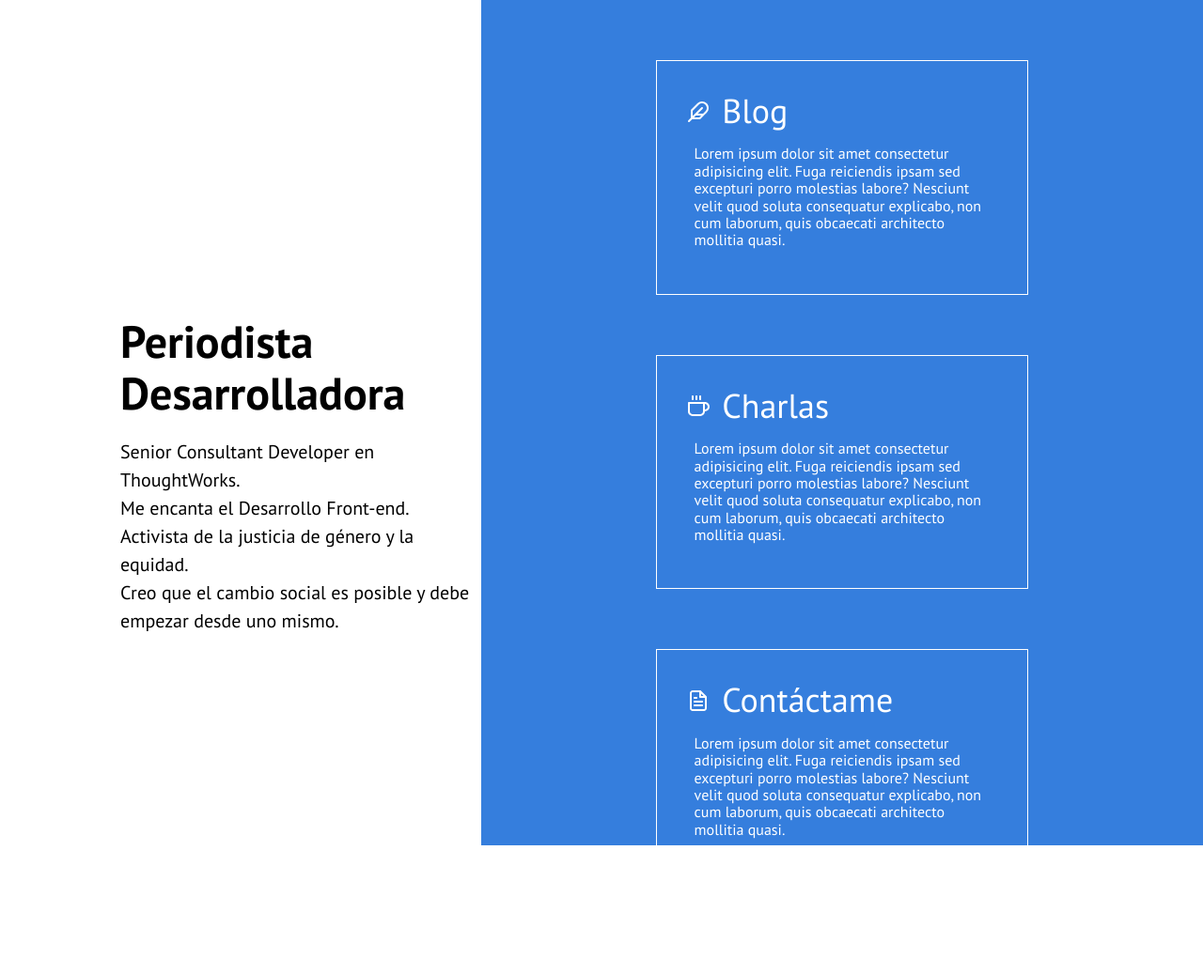
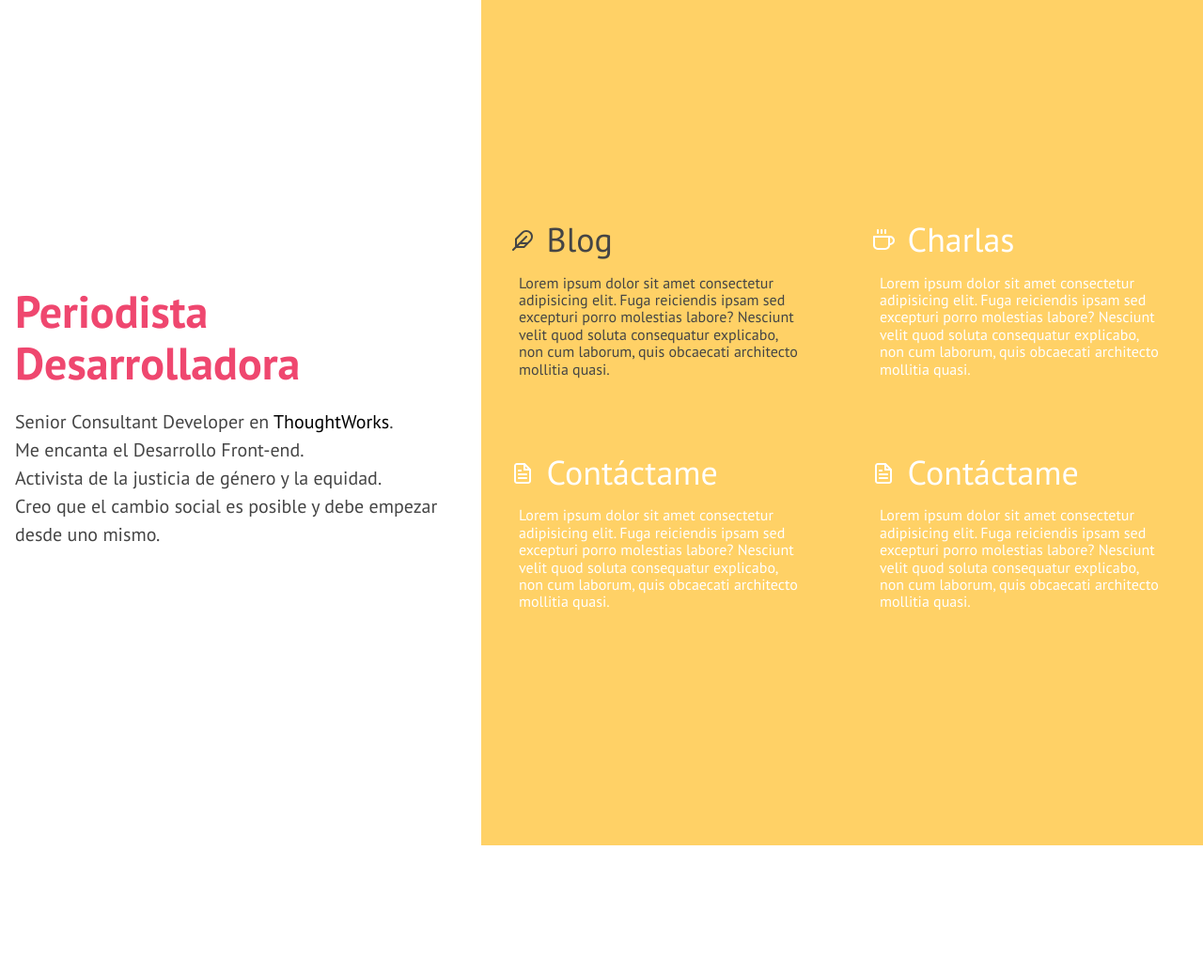
Before and after one commit to carlast22/carlast22.github.io, a Jekyll site: the page built from index.html, in a window 1280 px wide. Shown: the whole page at 94% size. Built offline with Jekyll 4.4.1, drawn with Linux system fonts in a browser that asks for light colours; after the commit the page ends 900 px from its top, so only the background shows below that.

Commit message:
Adds responsive for home

```diff
--- a/_config.yml
+++ b/_config.yml
@@ -12,6 +12,8 @@
 paginate_path:       /blog/page:num/
 gems:
   - jekyll-paginate
+sass:
+  style:             compact
 
 # About/contact
 author:
--- a/_includes/footer.html
+++ b/_includes/footer.html
@@ -1,4 +1,4 @@
-<footer class="w-100 bg-black pv3 ph3 tc">
+<footer class="w-100 theme-bg-yellow pv3 ph3 tc">
   <a
     class="link dim gray dib br-100 mr5 pa2 bg-near-white"
     href="{{ site.author.github }}"
--- a/_layouts/post.html
+++ b/_layouts/post.html
@@ -6,7 +6,7 @@
   {% include navigation.html %}
   <h1 class="pv0 mv4 f-subheadline">{{ page.title }}</h1>
   <span class="f5 i">{{ page.date | date_to_string }}</span>
-  <section class="flex flex-column pv4 f4 lh-copy">{{ content }}</section>
+  <section class="post-content flex flex-column pv4 f4 lh-copy">{{ content }}</section>
 
   <div class="bt b--black-70">
     <h2>Entradas relacionadas</h2>
@@ -14,7 +14,7 @@
       {% for post in site.related_posts limit:3 %}
       <li>
         <h3>
-          <a href="{{ site.baseurl }}{{ post.url }}">
+          <a class="theme-blue no-underline" href="{{ site.baseurl }}{{ post.url }}">
             {{ post.title }}
             <small>{{ post.date | date_to_string }}</small>
           </a>
--- /dev/null
+++ b/_sass/_theme.scss
@@ -0,0 +1,57 @@
+$paradise-pink: #ef476fff;
+$orange-yellow-crayola: #ffd166ff;
+$caribbean-green: #06d6a0ff;
+$blue-ncs: #118ab2ff;
+$midnight-green-eagle-green: #073b4cff;
+$gray: #454545;
+
+.theme-pink {
+  color: $paradise-pink;
+}
+.theme-yellow {
+  color: $orange-yellow-crayola;
+}
+.theme-light-green {
+  color: $caribbean-green;
+}
+.theme-blue {
+  color: $blue-ncs;
+}
+.theme-dark-green {
+  color: $midnight-green-eagle-green;
+}
+.theme-gray {
+  color: $gray;
+}
+
+.theme-bg-pink {
+  background-color: $paradise-pink;
+}
+.theme-bg-yellow {
+  background-color: $orange-yellow-crayola;
+}
+.theme-bg-light-green {
+  background-color: $caribbean-green;
+}
+.theme-bg-blue {
+  background-color: $blue-ncs;
+}
+.theme-bg-dark-green {
+  background-color: $midnight-green-eagle-green;
+}
+.theme-bg-gray {
+  background-color: $gray;
+}
+
+.post-content {
+  @extend .theme-gray;
+
+  a {
+    @extend .theme-blue;
+    text-decoration: none;
+    &:hover {
+      color: lighten($blue-ncs, 20%);
+      text-decoration: underline;
+    }
+  }
+}
--- a/index.html
+++ b/index.html
@@ -3,40 +3,12 @@
 title: Home
 ---
 
-<!-- <article
-  class="vh-75 flex flex-column justify-center items-center w-100 bg-white"
->
-  <div class="tc black ph3">
-    <h1 class="f-subheadline b mb2 site-title">{{ site.title }}</h1>
-    <section>
-      <p class="mh7 pv4 f4 lh-copy">
-        Senior Consultant Developer en <a class="link black hover-bg-light-gray" href="{{ site.author.company }}">ThoughtWorks</a> y Periodista.<br>
-        Activista de la justicia de género y la equidad.<br>
-        Creo que el cambio social es posible y debe empezar desde uno mismo.
-    </section>
-  </div>
-  <nav class="flex f4 pt4 ">
-    <a class="flex items-center link dim mh5 black" href="/blog">
-      <img alt="blog" class="img mr1" src="/img/icons/feather.svg" />
-      Blog
-    </a>
-    <a class="flex items-center link dim mh5 black" href="/cv">
-      <img alt="cv" class="img mr1" src="/img/icons/file-text.svg" />
-      CV
-    </a>
-    <a class="flex items-center link dim mh5 black" href="/charlas">
-      <img alt="charlas" class="img mr1" src="/img/icons/coffee.svg" />
-      Charlas
-    </a>
-  </nav>
-</article> -->
-
-<article class="flex bg-white vh-100">
-  <div class="w-40">
-    <div class="mv7 ml6 pt4">
-      <p class="f1 b mb2">Periodista<br>Desarrolladora<br></p>
+<article class="flex flex-wrap bg-white min-vh-100">
+  <div class="flex items-center w-100 w-40-l pv4">
+    <div class="pa3 mw6 center">
+      <p class="f2 f1-ns b mv2 theme-pink">Periodista<br>Desarrolladora<br></p>
       <section>
-        <p class="f4 lh-copy mw6">
+        <p class="f5 f4-ns lh-copy theme-gray">
           Senior Consultant Developer en
           <a
             class="link black hover-bg-light-gray"
@@ -49,10 +21,10 @@
       </section>
     </div>
   </div>
-  <div class="f2 bg-blue w-60">
-    <section class="pa4 w-60 center mv4">
-      <div class="flex flex-column ba b--white pa4 mb5">
-        <a class="link dim white" href="/blog">
+  <div class="flex items-center f3 f2-ns theme-bg-yellow w-100 w-60-l">
+    <section class="flex flex-wrap justify-around mw6 mw-none-l center pv3">
+      <div class="flex flex-column pa4 w-50-l mw6-l">
+        <a class="link dim theme-gray" href="/blog">
           <img alt="blog" class="img mr1" src="/img/icons/feather-white.svg" />
           Blog
           <p class="ph2 f5">
@@ -60,7 +32,7 @@
           </p>
         </a>
       </div>
-      <div class="flex flex-column ba b--white pa4 mb5">
+      <div class="flex flex-column pa4 w-50-l mw6-l">
         <a class="link dim white" href="/charlas">
           <img alt="charlas" class="img mr1" src="/img/icons/coffee-white.svg" />
           Charlas
@@ -69,7 +41,16 @@
           </p>
         </a>
       </div>
-      <div class="flex flex-column ba b--white pa4 mb5">
+      <div class="flex flex-column pa4 w-50-l mw6-l">
+        <a class="link dim white" href="/cv">
+          <img alt="cv" class="img mr1" src="/img/icons/file-text-white.svg" />
+          Contáctame
+          <p class="ph2 f5">
+            Lorem ipsum dolor sit amet consectetur adipisicing elit. Fuga reiciendis ipsam sed excepturi porro molestias labore? Nesciunt velit quod soluta consequatur explicabo, non cum laborum, quis obcaecati architecto mollitia quasi.
+          </p>
+        </a>
+      </div>
+      <div class="flex flex-column pa4 w-50-l mw6-l">
         <a class="link dim white" href="/cv">
           <img alt="cv" class="img mr1" src="/img/icons/file-text-white.svg" />
           Contáctame
--- /dev/null
+++ b/public/css/styles.scss
@@ -0,0 +1,5 @@
+---
+---
+
+@import "fonts";
+@import "theme";
```
Also changed, not shown: _includes/header.html (+4 -4 lines), _sass/_fonts.scss (renamed from public/css/styles.css), img/icons/feather-white.svg.
